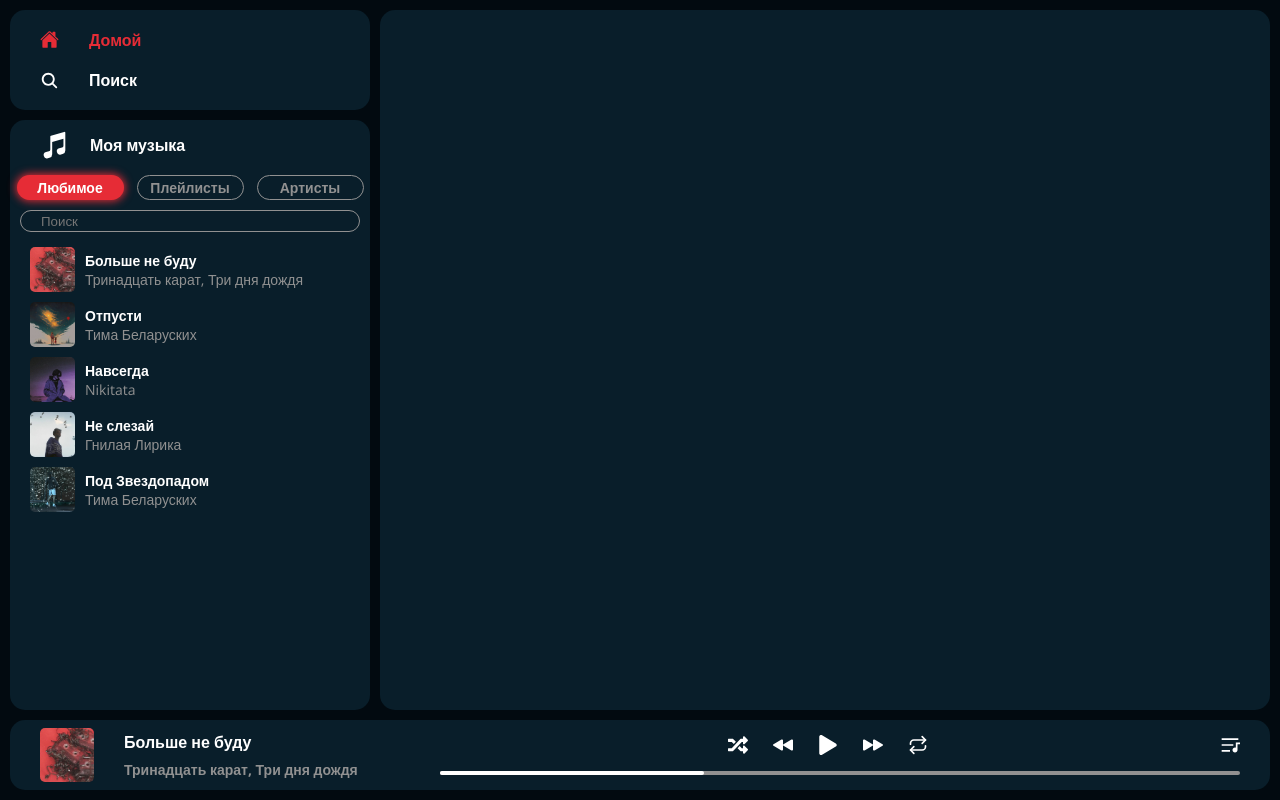
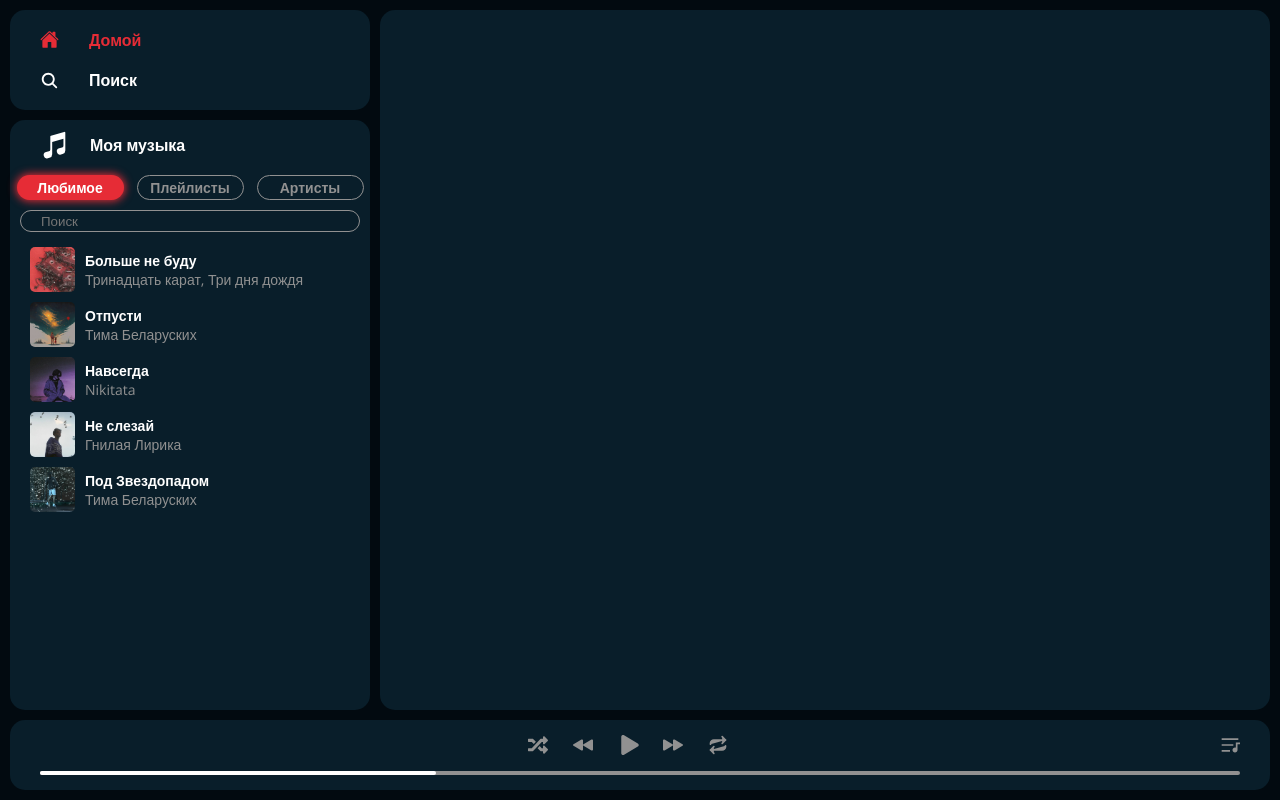
Before and after one commit to uuuuuwwwwwuuuuu/music-player-TS, a React (Create React App) app: page / in a window 1280 px wide. Built offline with nearby package versions, Linux system fonts and the light colour scheme; data requests are answered from the project's data file.

Commit message:
feat: isPlay in play selection and currentPlayList

```diff
--- a/src/components/LikedPlayList/LikedPlayList.tsx
+++ b/src/components/LikedPlayList/LikedPlayList.tsx
@@ -1,18 +1,24 @@
 import {FC} from 'react';
 import './LikedPlayList.scss';
 import { ITrack } from '../../store/likedPlayList/reducerLiked';
+import { selectPlayList } from '../../store/currentPlayList/actionsCurrentPlayList';
+import { useAppDispatch } from '../../hook';
 
 type LikedPlayListProps = {
     likedTrackList: ITrack[]
 }
 
 const LikedPlayList: FC<LikedPlayListProps> = ({likedTrackList}) => {
+    const dispatch = useAppDispatch();
+    const selectLikedPlayList = (id: string) => {
+        dispatch(selectPlayList(likedTrackList, id));
+    }
 
     return (
         <>
             {likedTrackList.map(item => {
                 return (
-                    <div className="track_card" key={item.id}>
+                    <div className="track_card" onClick={() => selectLikedPlayList(item.id)} key={item.id}>
                         <img src={item.albumImg} alt="album" />
                         <div className="track_card_info">
                             <span>{item.title}</span>
--- a/src/components/PlaySelection/PlaySelection.scss
+++ b/src/components/PlaySelection/PlaySelection.scss
@@ -120,3 +120,15 @@
         }
     }
 }
+
+.play {
+    position: relative;
+    left: 2px;
+    width: 15px;
+    height: 15px;
+}
+
+.disable {
+    color: $text-second-color;
+    fill: $text-second-color
+}
--- a/src/components/PlaySelection/PlaySelection.tsx
+++ b/src/components/PlaySelection/PlaySelection.tsx
@@ -1,4 +1,4 @@
-import { FC } from "react";
+import { FC, useState, useEffect } from "react";
 import './PlaySelection.scss';
 import { FaRandom } from "react-icons/fa";
 import { BsFillRewindFill } from "react-icons/bs";
@@ -7,27 +7,53 @@ import { FaPause } from "react-icons/fa6";
 import { LuRepeat } from "react-icons/lu";
 import { LuRepeat1 } from "react-icons/lu";
 import { RiPlayListFill } from "react-icons/ri";
+import { useAppSelector } from "../../hook";
 
 const PlaySelection: FC = () => {
+    const {currentPlayList, trackId} = useAppSelector(state => state.current);
+    const currentTrack = currentPlayList.find(track => track.id === trackId);
+
+    const [isPlay, setIsPlay] = useState(false);
+
+    useEffect(() => {
+        currentTrack ? setIsPlay(true) : setIsPlay(false);
+    }, [currentTrack])          //может быть ошибка из-за зависимости
+
+    const changeIsPlay = () => {
+        if (currentTrack) {
+            setIsPlay(!isPlay)
+        }
+    }
+
+
+
+    const disableClassList = currentTrack ? '' : ' disable';
+
     return (
         <div className="play_selection">
-            <div className="left_elements">
-                <img src="/img/13prichin.jpg" alt="album" />
-                <div className="track_info">
-                    <span>Больше не буду</span>
-                    <span className="artists">Тринадцать карат, Три дня дождя</span>
+            {
+                currentTrack &&
+                <div className="left_elements">
+                    <img src={currentTrack.albumImg} alt="album" />
+                    <div className="track_info">
+                        <span>{currentTrack.title}</span>
+                        <span className="artists">{currentTrack.artists}</span>
+                    </div>
+                    <audio src={currentTrack.music} />
                 </div>
-            </div>
+            }
+
             <div className="right_elements">
                 <div className="music_controls">
-                    <FaRandom className="control" />
-                    <BsFillRewindFill className="control" />
-                    <FaPlay className="control" />
-                    <BsFillRewindFill className="control next_rewind" />
-                    <LuRepeat className="control" />
-                    <RiPlayListFill className="current_play_list_control" />
+                    <FaRandom className={"control" + disableClassList} />
+                    <BsFillRewindFill className={"control" + disableClassList} />
+                    <FaPlay style={{display: isPlay ? 'none' : 'inline-block'}} onClick={changeIsPlay} className={"control play" + disableClassList} />
+                    <FaPause style={{display: !isPlay ? 'none' : 'inline-block'}} onClick={changeIsPlay} className={"control" + disableClassList} />
+                    <BsFillRewindFill className={"control next_rewind" + disableClassList} />
+                    <LuRepeat className={"control" + disableClassList} />
+                    <RiPlayListFill className={"current_play_list_control" + disableClassList} />
                 </div>
-                <div className="music_progress">
+                <div className={"music_progress" + disableClassList}>
                     <div className="progress_bar">
                         <div className="target_circle"></div>
                     </div>
--- /dev/null
+++ b/src/store/currentPlayList/actionsCurrentPlayList.ts
@@ -0,0 +1,9 @@
+import { createAction } from "@reduxjs/toolkit";
+import { ITrack } from "../likedPlayList/reducerLiked";
+
+export const selectPlayList = createAction('@@current/SELECT_PLAY_LIST', (playList: ITrack[], id: string) => ({
+    payload: {
+        currentPlayList: playList,
+        trackId: id
+    }
+}))
--- /dev/null
+++ b/src/store/currentPlayList/reducerCurrentPlayList.ts
@@ -0,0 +1,21 @@
+import { createReducer } from "@reduxjs/toolkit";
+import { ITrack } from "../likedPlayList/reducerLiked";
+import { selectPlayList } from "./actionsCurrentPlayList";
+
+const initialState: {
+    currentPlayList: ITrack[],
+    trackId: string | null
+} = {
+    currentPlayList: [],
+    trackId: null
+}
+
+const currentPlayListReducer = createReducer(initialState, (builder) => {
+    builder
+        .addCase(selectPlayList, (state, {payload}) => {
+            state.currentPlayList = payload.currentPlayList;
+            state.trackId = payload.trackId;
+        })
+})
+
+export default currentPlayListReducer;
--- a/src/store/store.ts
+++ b/src/store/store.ts
@@ -2,11 +2,13 @@ import { configureStore } from "@reduxjs/toolkit";
 
 import likedReducer from "./likedPlayList/reducerLiked";
 import searchReducer from "./searchTrack/reducerSearchTrack";
+import currentPlayListReducer from "./currentPlayList/reducerCurrentPlayList";
 
 const store = configureStore({
     reducer: {
         liked: likedReducer,
-        search: searchReducer
+        search: searchReducer,
+        current: currentPlayListReducer
     },
     devTools: true,
 });
```
